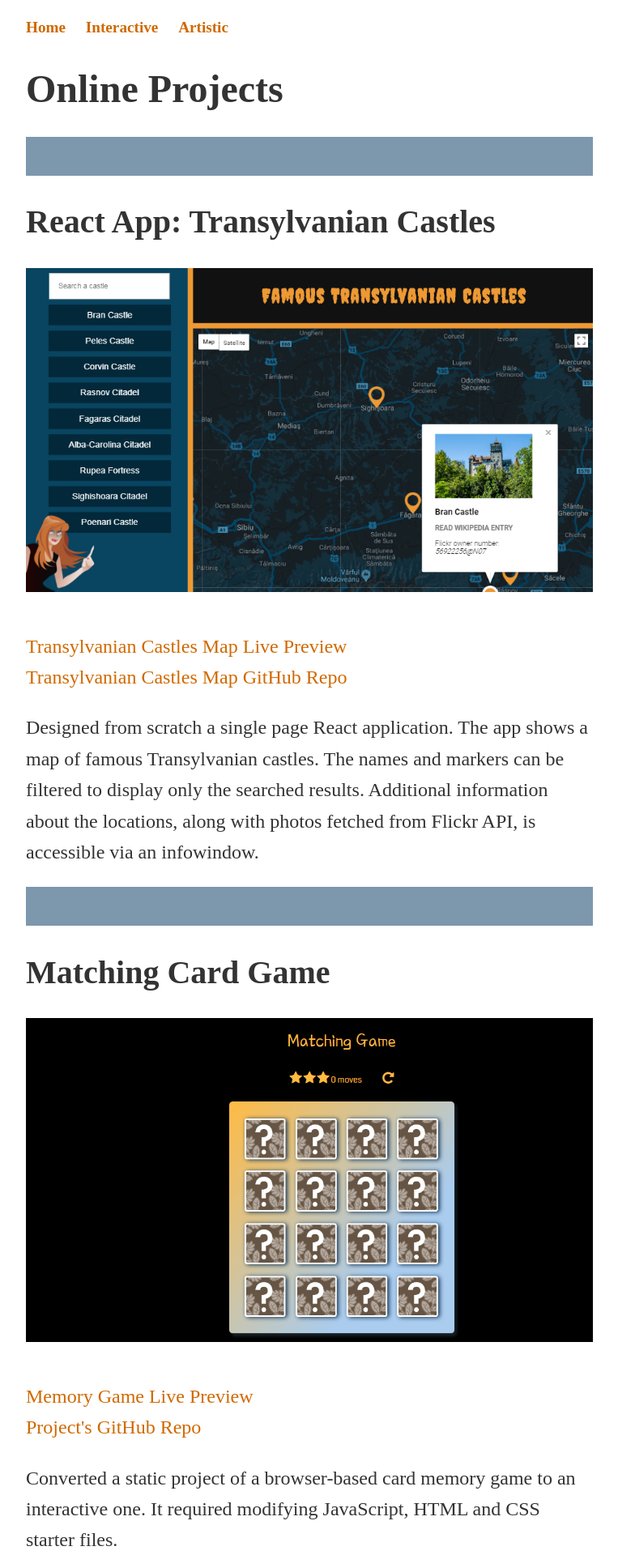
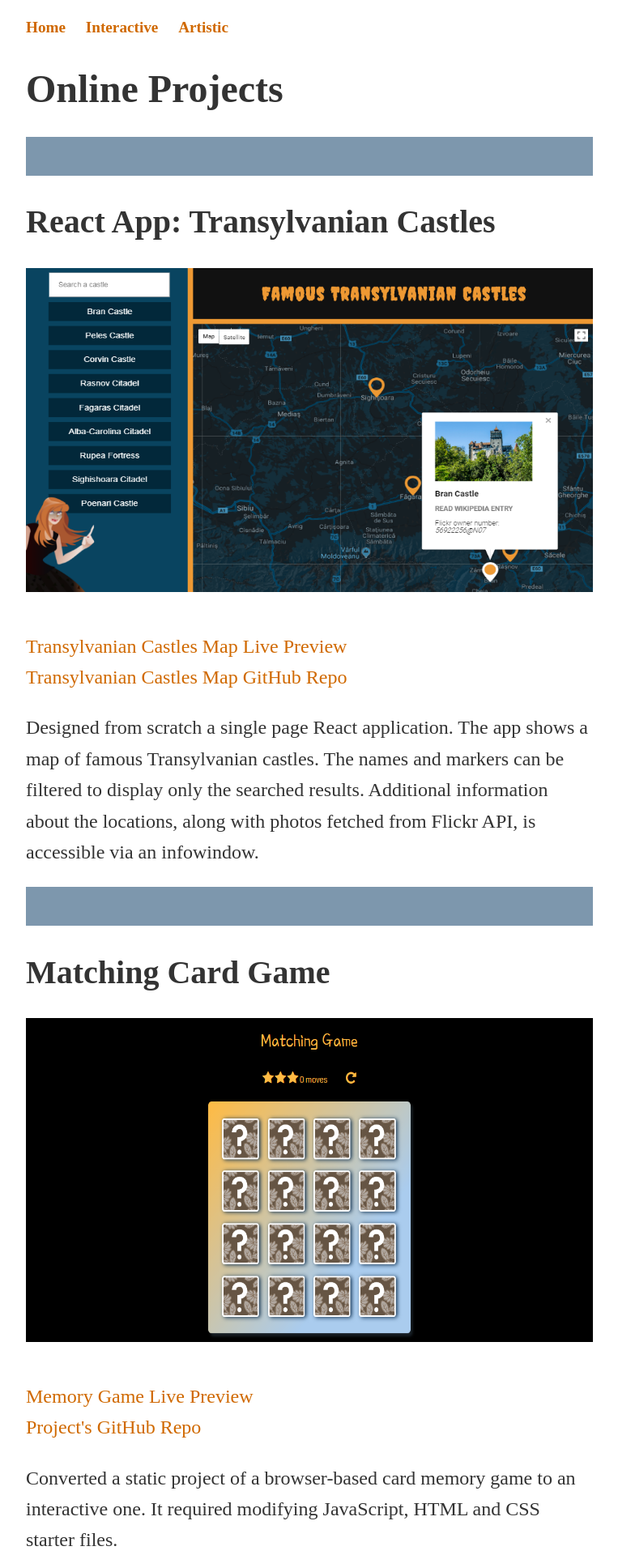
Before and after one commit to ewastasiak/Showcase, a Jekyll site: the page built from interactive/index.html, in a window 1280 px wide. Shown: the top 1920 px of the page at 81% size, without its empty margins (258-1021 px from the left). Built offline with Jekyll 4.4.1, drawn with Linux system fonts in a browser that asks for light colours; nearby versions of some CDN libraries; library files that are not in the unit come from our copies.

Commit message:
Updated 'css/main.css' via CloudCannon

```diff
--- a/css/main.css
+++ b/css/main.css
@@ -89,7 +89,6 @@ img {
 .img-big {
 	height: 400px;
 	width: 100%;
-	object-fit: cover;
 	object-position: 0 0;
 }
 
```
